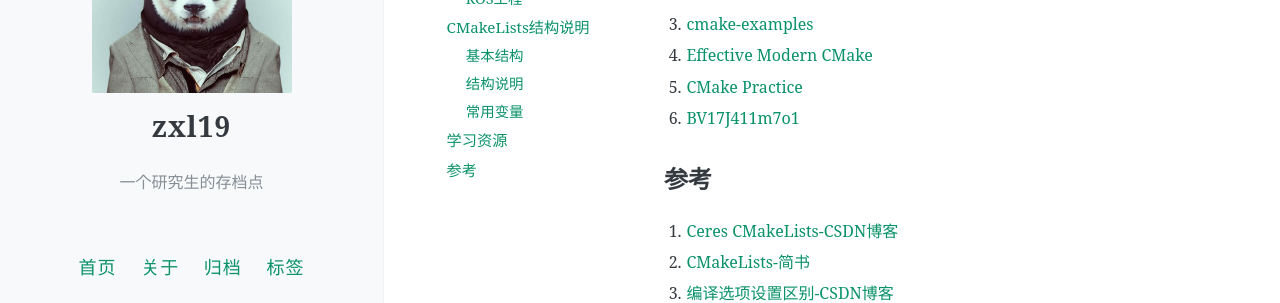
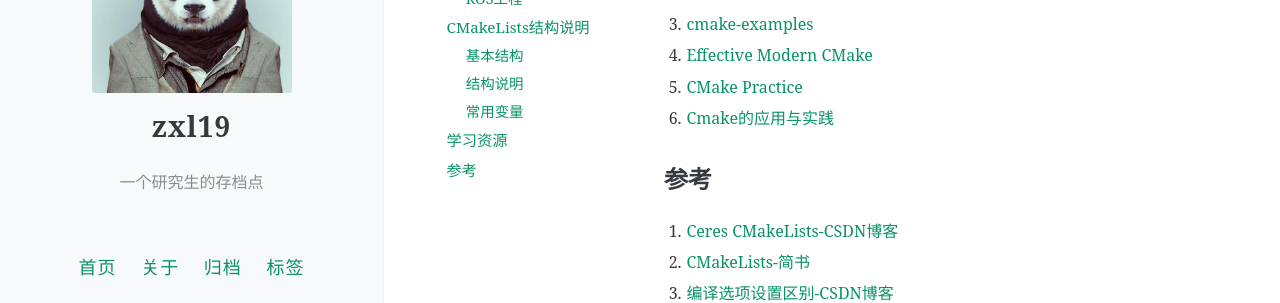
Before and after one commit to zxl19/zxl19.github.io, a Jekyll site: the page built from _posts/2021-03-28-cmake-note.md, in a window 1280 px wide and 900 px high, scrolled down 3217 px. Shown: the part 222-525 px from the top of the window. Built offline with Jekyll 4.4.1, drawn with Linux system fonts in a browser that asks for light colours; comment, search, counter and statistics services are not loaded.

Commit message:
Update 2021-03-28-cmake-note.md

```diff
--- a/_posts/2021-03-28-cmake-note.md
+++ b/_posts/2021-03-28-cmake-note.md
@@ -129,7 +129,7 @@ target_link_libraries()
 3. [cmake-examples](https://github.com/ttroy50/cmake-examples)
 4. [Effective Modern CMake](https://gist.github.com/mbinna/c61dbb39bca0e4fb7d1f73b0d66a4fd1)
 5. [CMake Practice](http://file.ncnynl.com/ros/CMake%20Practice.pdf)
-6. [BV17J411m7o1](https://www.bilibili.com/video/BV17J411m7o1)
+6. [Cmake的应用与实践](https://www.bilibili.com/video/BV17J411m7o1)
 
 ## 参考
 
```
